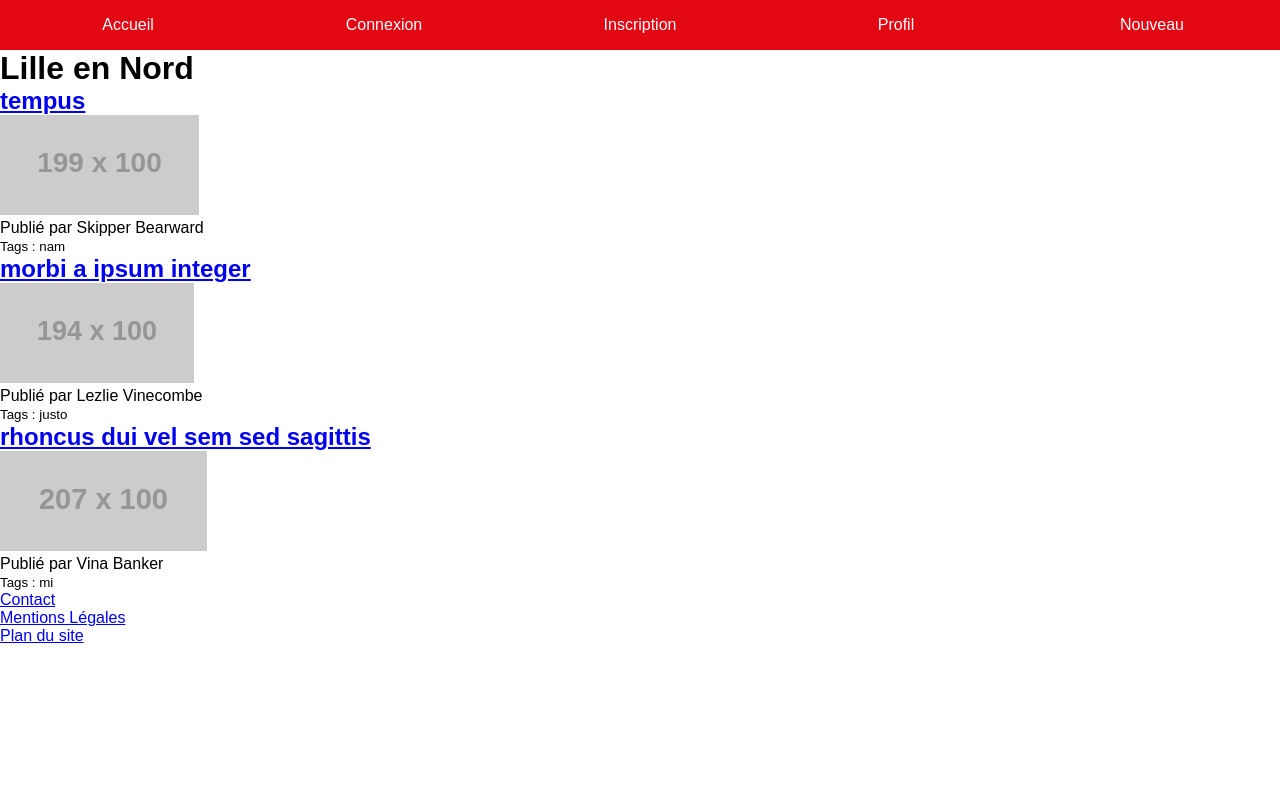
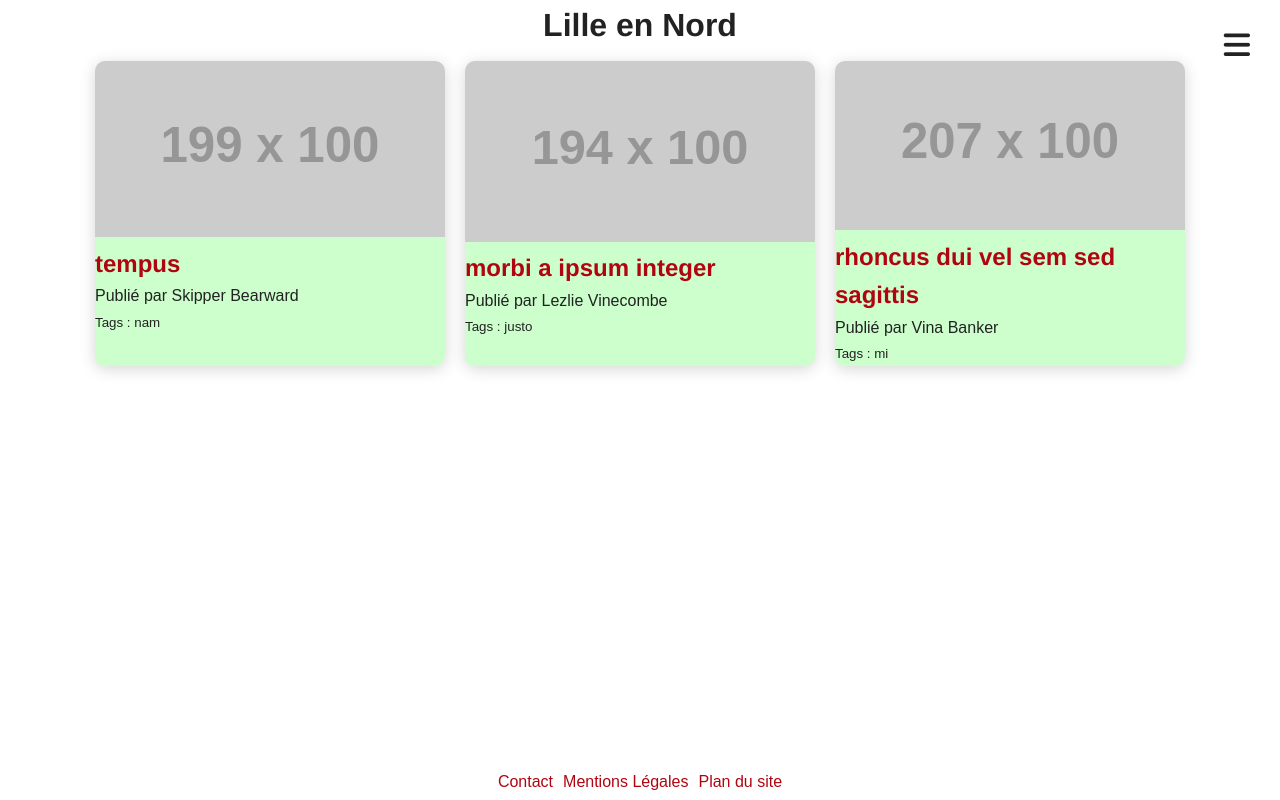
Before and after one commit to Kirjal/lille-en-nord, a Vue app: page / in a window 1280 px wide. Built offline with nearby package versions, Linux system fonts and the light colour scheme; data requests are answered from the project's data file.

Commit message:
Modifications CSS mineures (card view)

```diff
--- a/public/index.html
+++ b/public/index.html
@@ -6,7 +6,7 @@
     <meta name="viewport" content="width=device-width,initial-scale=1.0">
     <script src="https://kit.fontawesome.com/4277d4280d.js" crossorigin="anonymous"></script>
     <link rel="icon" href="<%= BASE_URL %>favicon.ico">
-    <title><%= htmlWebpackPlugin.options.title %></title>
+    <title>Lille en Nord</title>
   </head>
   <body>
     <noscript>
--- a/src/App.vue
+++ b/src/App.vue
@@ -35,6 +35,73 @@ export default {
   box-sizing: border-box;
   margin: 0;
   padding: 0;
+}
+
+main {
+    display: flex;
+    flex-direction: column;
+    justify-content: center;
+    align-items: center;
+    line-height: 1.6;
+    color: #222;
+}
+
+a {
+    text-decoration: none;
+    color: var(--main-color-link)
+}
+
+a:hover {
+    color: var(--main-color-darkest)
+}
+
+html {
+  /* Définition 1rem = 10px */
+  font-size: 62.5%;
+}
+
+body {
+  /* 16px */
+  font-size: 1.6rem;
+  font-family: sans-serif;
+  line-height: 1.6;
+  color: #222;
+  min-height: 100vh;
+}
+
+h1 {
+  /* 32px */
+  font-size: 3.2rem;
+}
+
+h2 {
+  /* 24px */
+  font-size: 2.4rem;
+}
+
+h3 {
+  /* 19px */
+  font-size: 1.9rem;
+}
+
+h4 {
+  /* 16px */
+  font-size: 1.6rem;
+}
+
+h5 {
+  /* 13px */
+  font-size: 1.3rem;
+}
+
+h6 {
+  /* 11px */
+  font-size: 1.1rem;
+}
+
+h1, h2, h3, h4, h5, h6 {
+    font-family: 'Helvetica Neue';
+    font-weight: bold;
 }
 
 @font-face {
--- a/src/components/Navigation.vue
+++ b/src/components/Navigation.vue
@@ -39,42 +39,6 @@
 
 <style scoped>
 
-.fa-bars, .fa-times {
-  display: none;
-}
-
-nav {
-  background-color: var(--main-color);
-}
-
-nav ul {
-  display: flex;
-  list-style-type: none;
-}
-
-nav ul li {
-  width: 100%;
-  text-align: center;
-  position: relative;
-  line-height: 50px;
-}
-
-nav ul li a {
-  color: white;
-  text-decoration: none;
-}
-
-@media screen and (max-width:768px) {
-
-  .fa-bars {
-  display: block;
-  position: fixed;
-  top: 30px;
-  right: 30px;
-  font-size: 3rem;
-  cursor: pointer;
-}
-
 .fa-times {
   display: block;
   position: absolute;
@@ -86,6 +50,15 @@ nav ul li a {
   cursor: pointer;
 }
 
+.fa-bars {
+  display: block;
+  position: fixed;
+  top: 30px;
+  right: 30px;
+  font-size: 3rem;
+  cursor: pointer;
+}
+
 nav {
   width: 250px;
   height: 100%;
@@ -93,6 +66,7 @@ nav {
   top: 0;
   left: -250px;
   transition: 250ms linear all;
+  background-color: var(--main-color);
 }
 
 nav ul {
@@ -106,10 +80,13 @@ nav ul li {
   padding-left: 30px;
 }
 
+nav ul li a {
+  color: white;
+  text-decoration: none;
+}
+
 .menupresent {
   left: 0;
 }
 
-}
-
 </style>
--- a/src/components/Pied.vue
+++ b/src/components/Pied.vue
@@ -1,5 +1,5 @@
 <template>
-    <nav>
+    <nav class="footer">
         <ul>
             <li>
                 <router-link :to="{name:'contact'}">Contact</router-link>
@@ -21,5 +21,19 @@
 </script>
 
 <style scoped>
+    .footer {
+        position: absolute;
+        bottom: 0;
+        width: 100%;
+    }
 
+    .footer ul {
+        list-style: none;
+        display: flex;
+        justify-content: center;
+    }
+
+    .footer ul li {
+        margin: 5px;
+    }
 </style>
--- a/src/pages/Accueil.vue
+++ b/src/pages/Accueil.vue
@@ -4,10 +4,10 @@
     <div v-if="articles" class="articles">
         <article v-for="a of articles" :key="a.id + 'a'">
             <router-link :to="{name:`article`, params:{id: a.id}}">
-                <h2>{{a.title}}</h2>
+                <img :src="a.image" :alt="`image de l'article ${a.title}`"/>
             </router-link>
             <router-link :to="{name:`article`, params:{id: a.id}}">
-                <img :src="a.image" :alt="`image de l'article ${a.title}`"/>
+                <h2>{{a.title}}</h2>
             </router-link>
             <p>Publié par {{a.author}}</p>
             <small>Tags : {{a.tags}}</small>
@@ -45,5 +45,23 @@
 </script>
 
 <style scoped>
+    .articles {
+        display: flex;
+        flex-wrap: wrap;
+        justify-content: center;
+    }
 
+    article {
+        width: 350px;
+        background-color: rgba(0,255,0,.2);
+        margin: 10px;
+        box-shadow: 0 3px 15px rgba(51, 51, 51, 0.2);
+        border-radius: 10px;
+    }
+
+    article img {
+        width: 100%;
+        object-fit: cover;
+        border-radius: 10px 10px 0 0;
+    }
 </style>
```
